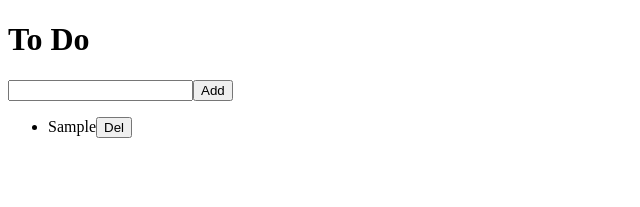
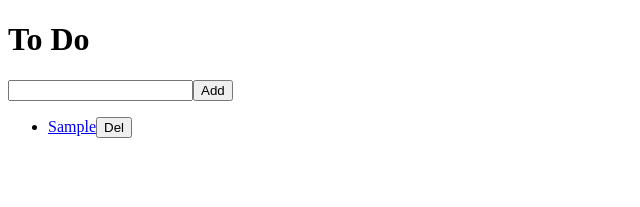
Before and after one commit to ohy9205/vanila-redux, a React (Create React App) app: page / in a window 1280 px wide. Both pictures are taken after typing "Sample" into the empty fields and a click on the button "Add". Shown: the top 207 px of the page, without its empty margins (0-640 px from the left). Built offline with nearby package versions, Linux system fonts and the light colour scheme.

Commit message:
detaiil 구현

```diff
--- a/src/routes/Detail.js
+++ b/src/routes/Detail.js
@@ -1,7 +1,20 @@
 import React from "react";
+import { useSelector } from "react-redux";
+import { useParams } from "react-router-dom";
 
 function Detail() {
-  return <div>Detail</div>;
+  const { id } = useParams();
+
+  const todos = useSelector((state) => state);
+  const todo = todos.find((todo) => todo.id === parseInt(id));
+
+  return (
+    <div>
+      <h1>Detail</h1>
+      <p>{todo?.text}</p>
+      <p>created at" {Date(todo.id)}</p>
+    </div>
+  );
 }
 
 export default Detail;
--- a/src/routes/Home.js
+++ b/src/routes/Home.js
@@ -1,5 +1,6 @@
 import React, { useState } from "react";
 import { useDispatch, useSelector } from "react-redux";
+import { Link } from "react-router-dom";
 import { actionCreators } from "../store/store";
 
 function Home() {
@@ -33,7 +34,7 @@ function Home() {
       <ul>
         {todos.map((todo) => (
           <li key={todo.id} id={todo.id}>
-            {todo.text}
+            <Link to={`/${todo.id}`}>{todo.text}</Link>
             <button onClick={onDeleteHandler}>Del</button>
           </li>
         ))}
```
